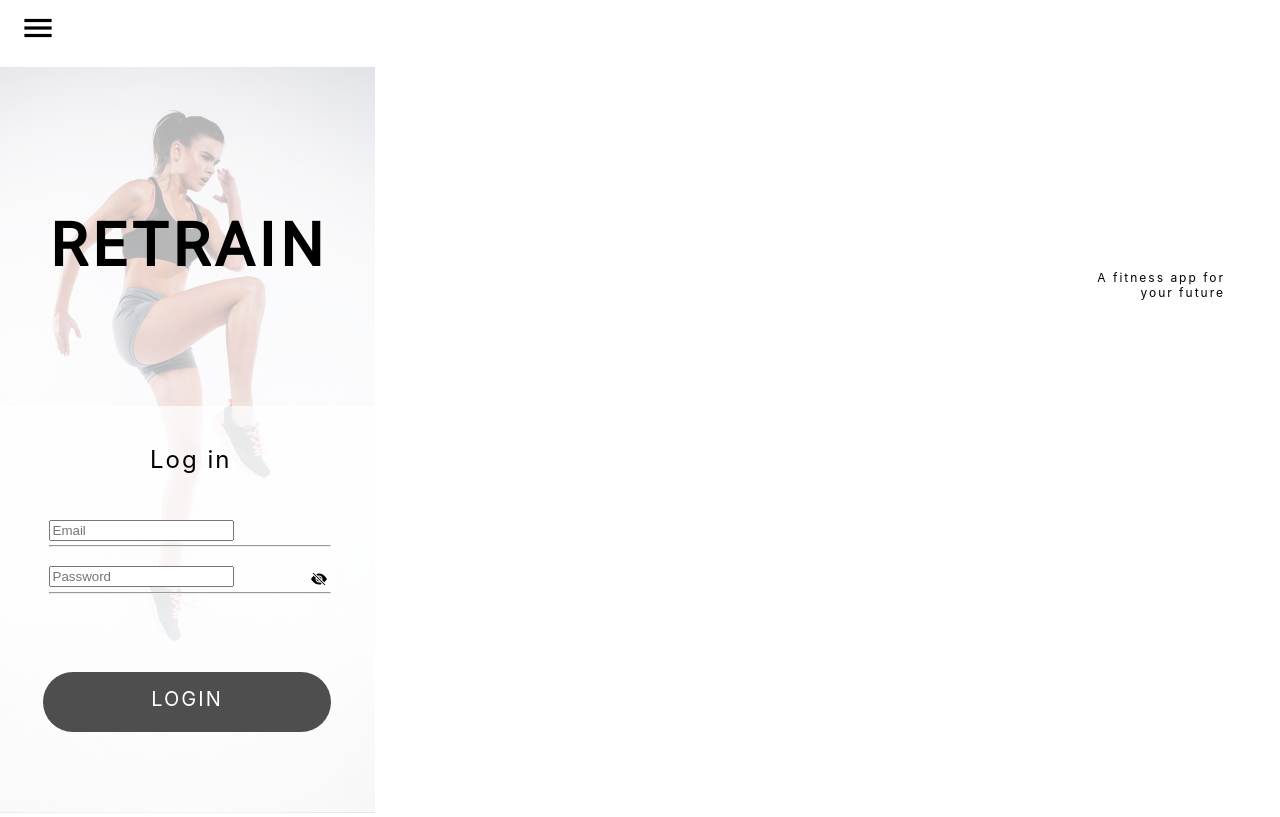
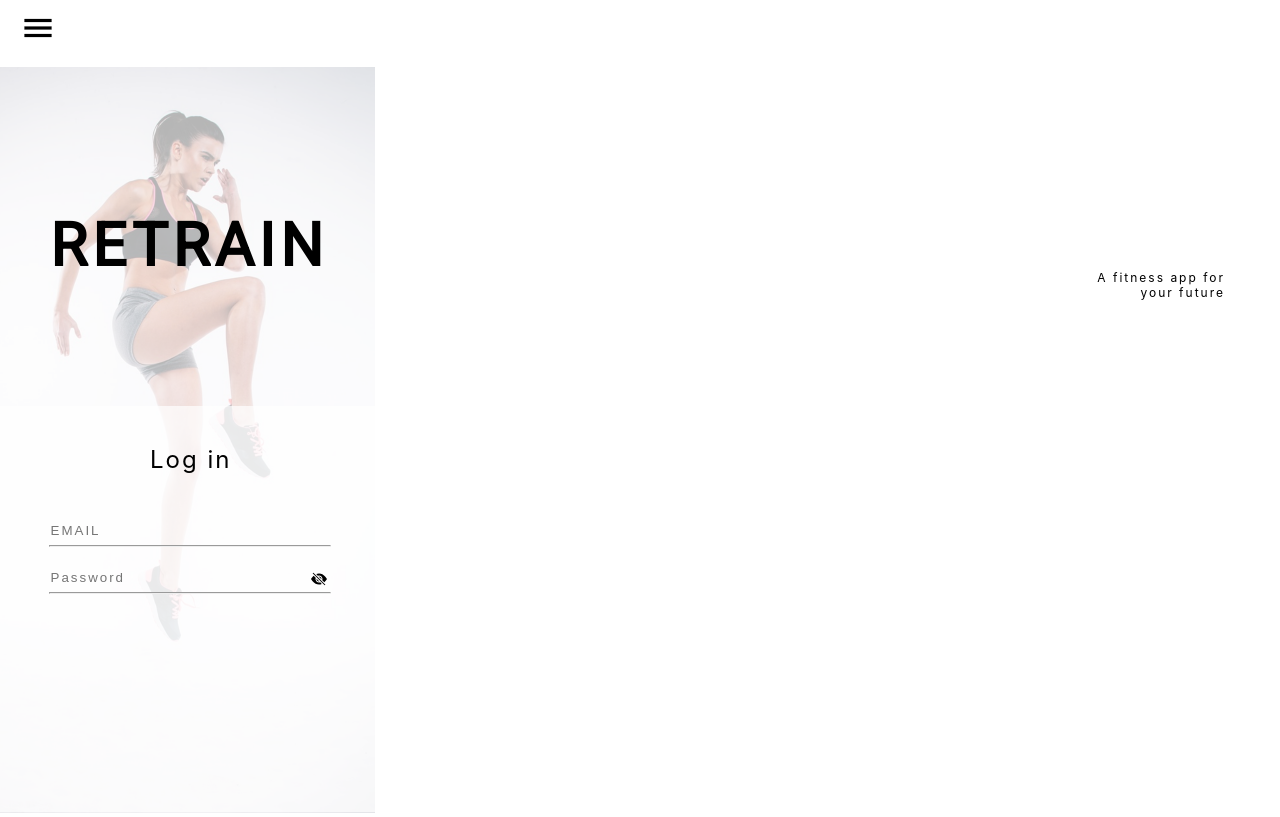
Before and after one commit to petermijkje/workout_app2, a React (Create React App) app in the folder workout_app/: page /Login in a window 1280 px wide. Built offline with nearby package versions, Linux system fonts and the light colour scheme.

Commit message:
fixing the inputs for login

```diff
--- a/workout_app/src/pages/login-and-logout/login-and-logout.component.jsx
+++ b/workout_app/src/pages/login-and-logout/login-and-logout.component.jsx
@@ -1,17 +1,20 @@
 import React from 'react'
 import CustomButton from '../../components/custom-button/custom-button.component'
-import { BsEyeSlashFill } from 'react-icons/bs'
+import { BsEyeSlashFill, BsEyeFill } from 'react-icons/bs'
 
 import './login-and-logout.styles.scss'
 import RetrainLogo from '../../components/retrain-logo/RetrainLogo.component'
 
+function eyeSlash() {
+  return <BsEyeSlashFill /> ? <BsEyeFill /> : <BsEyeSlashFill />
+}
 function Login() {
   return (
     <div className="login">
       <RetrainLogo />
       <div className="login-div">
         <div className="login-title">Log in</div>
-        <form>
+        <form className="form-inputs">
           <label>
             <input
               className="email"
@@ -31,7 +34,7 @@ function Login() {
           </label>
           <hr className="hr-password" />
           <BsEyeSlashFill className="eye-slash" />
-          <CustomButton />
+          <div>{eyeSlash}</div>
         </form>
       </div>
     </div>
--- a/workout_app/src/pages/login-and-logout/login-and-logout.styles.scss
+++ b/workout_app/src/pages/login-and-logout/login-and-logout.styles.scss
@@ -20,6 +20,19 @@
   position: absolute;
   top: 113.5px;
   left: 48.5px;
+  outline: none;
+  border: none;
+  background-color: rgba(255, 255, 255, 0) !important;
+  letter-spacing: 2px;
+  width: 280px;
+  height: 20px;
+  text-transform: uppercase;
+}
+input:-webkit-autofill,
+input:-webkit-autofill:hover,
+input:-webkit-autofill:focus,
+input:-webkit-autofill:active {
+  -webkit-box-shadow: 0 0 0 30px white inset !important;
 }
 
 .hr-email {
@@ -33,6 +46,12 @@
   position: absolute;
   left: 48.5px;
   top: 160px;
+  outline: none;
+  border: none;
+  background-color: rgba(255, 255, 255, 0) !important;
+  letter-spacing: 2px;
+  width: 280px;
+  height: 20px;
 }
 
 .hr-password {
```
